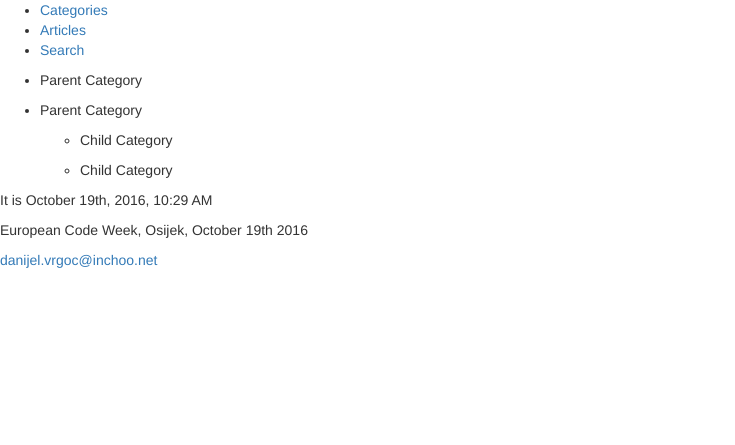
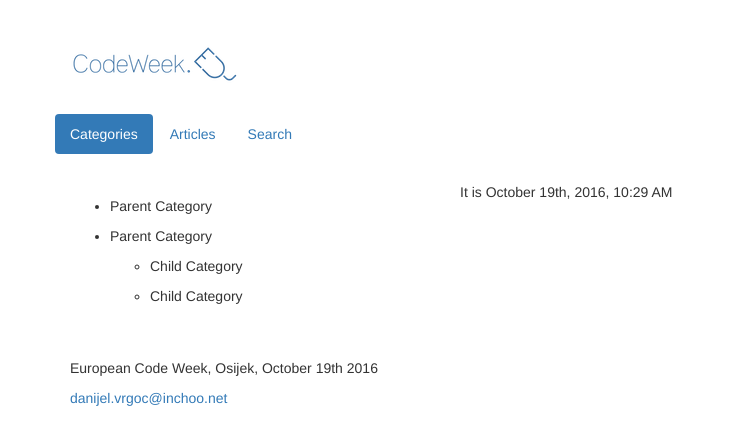
Before and after one commit to dvrgoc/european-code-week, a PHP site: page / in a window 1280 px wide. Shown: the top 445 px of the page, without its empty margins (0-735 px from the left). Run offline with PHP 8.4, Linux system fonts and the light colour scheme.

Commit message:
added logo image and ecw.css

```diff
--- /dev/null
+++ b/css/ecw.css
@@ -0,0 +1,8 @@
+header, main, sidebar, footer {
+    padding: 1em 0;
+}
+
+.logo {
+    display: inline-block;
+    padding: 1em 0;
+}
--- a/index.php
+++ b/index.php
@@ -9,20 +9,26 @@
 
     <link rel="stylesheet" href="css/bootstrap.css">
     <link rel="stylesheet" href="css/bootstrap-theme.css">
-
-
+    <link rel="stylesheet" href="css/ecw.css">
 </head>
-<body>
-    <header>
-        <nav>
-            <ul>
-                <li><a href="#">Categories</a></li>
+<body class="container-fluid">
+    <header class="container">
+        <div class="row">
+            <a class="logo" href="/" title="Logo">
+                <img src="images/codeweekeu.png" alt="Europe Code Week" />
+            </a>
+        </div>
+        <nav class="row">
+            <ul class="nav nav-pills">
+                <li class="active"><a href="#">Categories</a></li>
                 <li><a href="#">Articles</a></li>
                 <li><a href="#">Search</a></li>
             </ul>
         </nav>
     </header>
-    <sidebar>
+    <main class="container">
+        <div class="row">
+            <sidebar class="col-sm-4">
                 <ul>
                     <li><p>Parent Category</p></li>
                     <li>
@@ -34,12 +40,12 @@
                     </li>
                 </ul>
             </sidebar>
-    <main>
-        <section>
+            <section class="col-sm-8">
                 <p>It is October 19th, 2016, 10:29 AM</p>
             </section>
+        </div>
     </main>
-    <footer>
+    <footer class="container">
         <p>European Code Week, Osijek, October 19th 2016</p>
         <p><a href="mailto:danijel.vrgoc@inchoo.net">danijel.vrgoc@inchoo.net</a></p>
     </footer>
```
Also changed, not shown: images/codeweekeu.png (added). Lines whose indentation alone changed are shown as unchanged.
